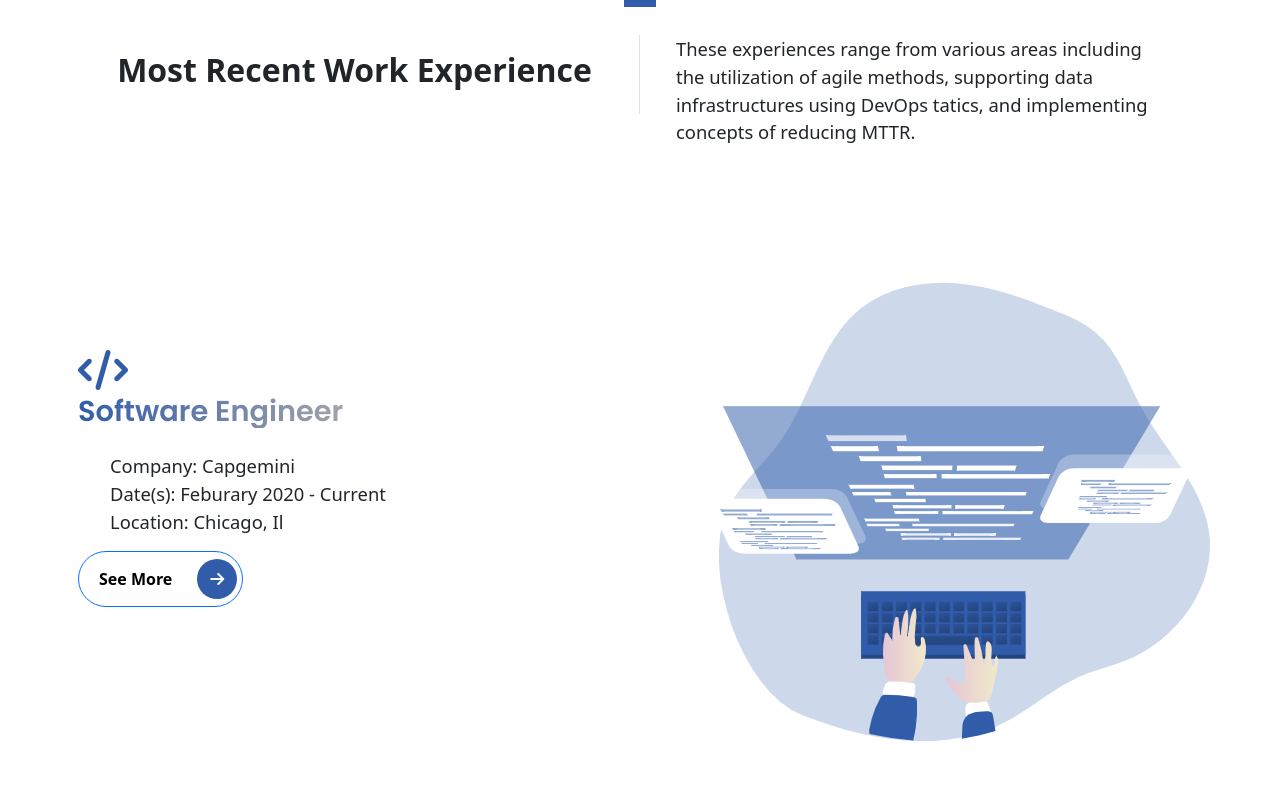
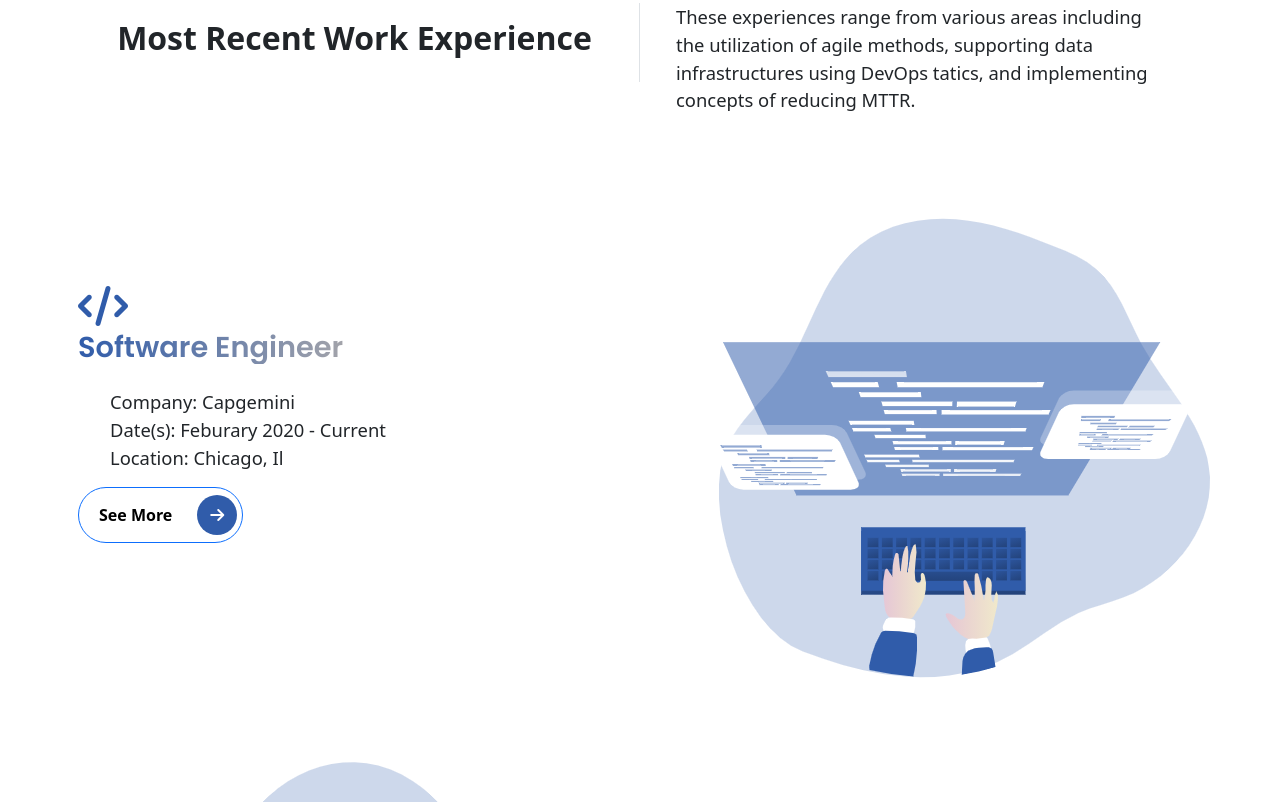
Before and after one commit to Kevin-Estrada/kevin-estrada-portfolio, a website: page frontend/docs/index.html in a window 1280 px wide. Shown: the part 1101-1903 px from the top of the page. Drawn offline with nearby package versions, Linux system fonts and the light colour scheme; no server answers.

Commit message:
Just fixed some padding between the jobs section

```diff
--- a/frontend/scss/sections/_work-experiences.scss
+++ b/frontend/scss/sections/_work-experiences.scss
@@ -2,7 +2,7 @@
 
 .work-experiences {
   position: relative;
-  padding: 4rem 0;
+  padding: 2rem 0 0 0;
 
   .sub-work-text {
     font-size: 1.15rem;
```
Also changed, not shown: frontend/docs/assets/css/style.css.
